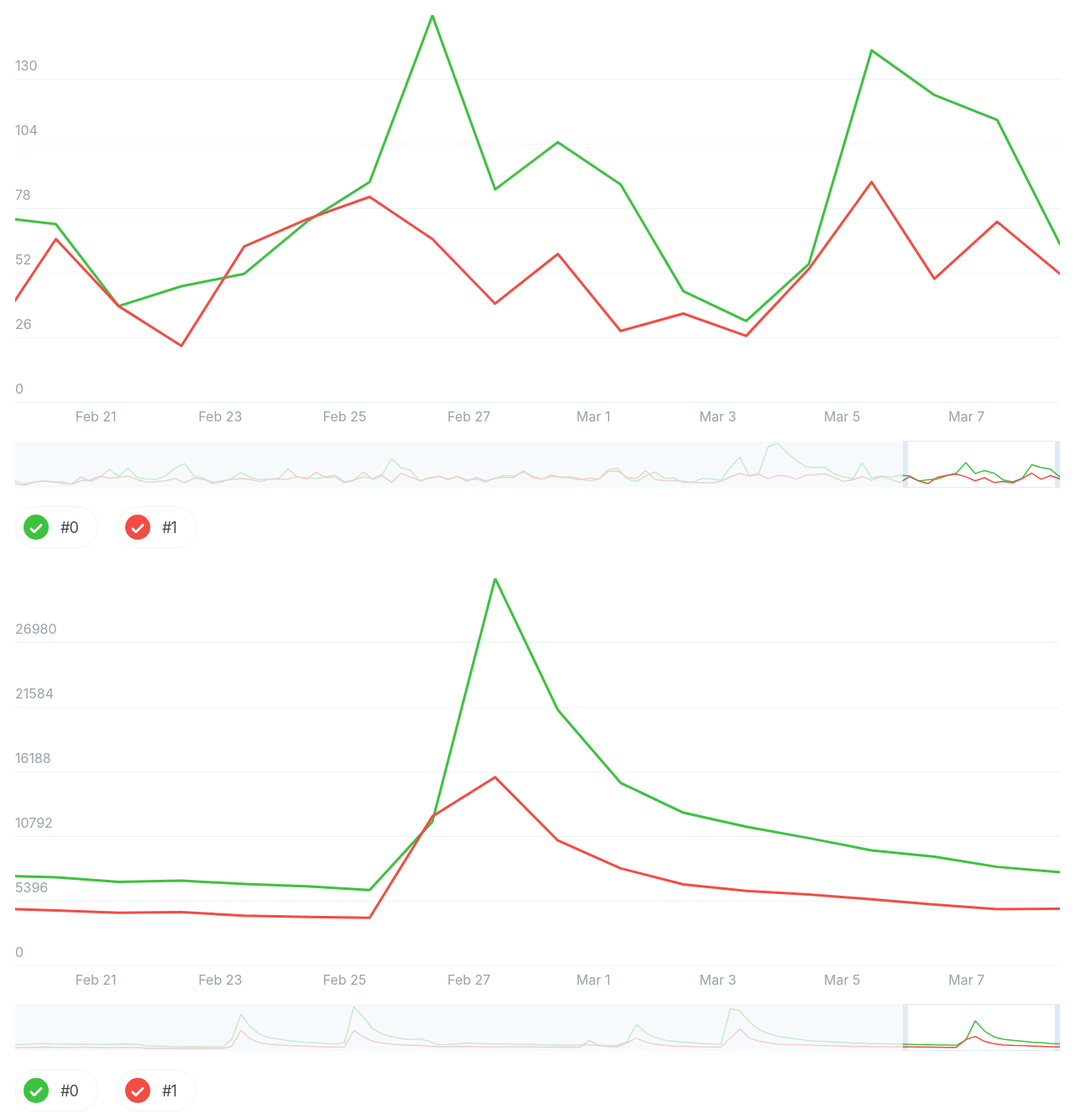
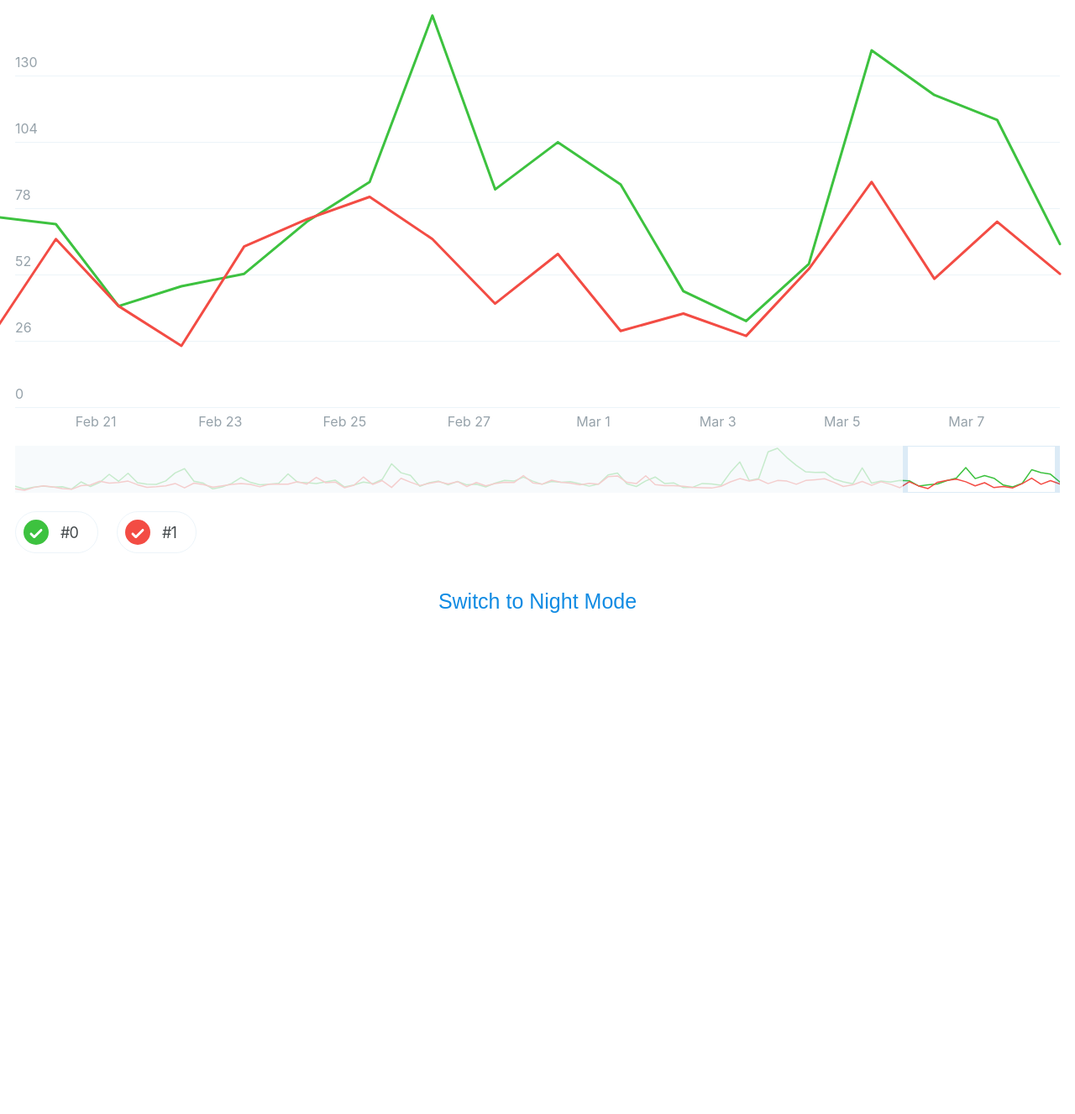
Before and after one commit to dubaua/chartapp, a website built with Parcel: page index.html in a window 1280 px wide. Shown: the top 1327 px of the page at 84% size. After the commit the page ends 800 px from the top, so only its background shows below. Built offline with nearby package versions, Linux system fonts and the light colour scheme; files whose address does not match are found by name.

Commit message:
fix safari and firefox bugs

```diff
--- a/index.js
+++ b/index.js
@@ -340,14 +340,15 @@ function createChart({ columns, types, names, colors }, parentElement) {
   function drawPreview() {
     refs.rangeEl.style.left = `${start.toFixed(4) * 100}%`;
     refs.rangeEl.style.width = `${width.toFixed(4) * 100}%`;
-    refs.previewGroup.style.transform = `scale(1, ${getPreviewScale().toFixed(2)})`;
+    const scale = getPreviewScale().toFixed(2);
+    setTransformScale(refs.previewGroup, scale)
   }
 
   function drawCharts() {
     refs.lensSvg.setAttribute('viewBox', `0 0 ${getViewBoxXRange()} ${maxY}`);
     const translate = -(100 / getViewBoxXRange()) * getStartIndex();
     const scale = getLensScale().toFixed(2);
-    refs.lensScaleGroup.style.transform = `scaleY(${scale})`;
+    setTransformScale(refs.lensScaleGroup, scale)
     refs.lensTranslateGroup.style.transform = `translateX(${translate}%)`;
   }
 
@@ -363,7 +364,6 @@ function createChart({ columns, types, names, colors }, parentElement) {
     refs.legendX.style.width = `${legendXWidth}px`;
     const labelsToSkipDivider = Math.ceil(MIN_LEGEND_X_LABEL_WIDHT_PX / (legendXWidth / xAxisLength));
     refs.legendXLabels.forEach((label, i) => {
-
       toggleClass(label, i % labelsToSkipDivider === 0, 'active')
     });
   }
@@ -505,6 +505,14 @@ function getDateString(date) {
   return month + ' ' + day.replace(/^0/, '');
 }
 
+function setTransformScale(el, scale) {
+  if (navigator.userAgent.toLowerCase().indexOf('firefox') > -1) {
+    el.setAttribute('transform', `scale(1, ${scale})`);
+  } else {
+    el.style.transform = `scale(1, ${scale})`;
+  }
+}
+
 /* PERFORMANCE TESTING */
 
 function ctt(fn, msg, count = 1) {
@@ -522,7 +530,7 @@ const body = document.body;
 fetch('/chart_data.json')
   .then(response => response.json())
   .then(charts =>
-    charts.forEach(data => {
+    charts.slice(0,1).forEach(data => {
       const holder = create('div.holder');
       console.time('creating');
       createChart(data, holder);
--- a/style.css
+++ b/style.css
@@ -1,7 +1,10 @@
 :root {
+  --preview-stroke-width: 1.5;
+  --detailed-stroke-width: 3;
+  --dot-stroke-width: 12;
+  --pin-stroke-width: 6;
   --line-width: 1.5px;
-  --stroke-width: 1.5;
-  --dot-stroke-width: 6;
+  --dot-width: 6px;
   --spacing: 18px;
   --transition-duration: 0.15s;
   --ease-in-sine: cubic-bezier(0.47, 0, 0.75, 0.72);
@@ -56,9 +59,8 @@ body {
 }
 
 .chart__lens {
-  overflow: hidden;
-  margin: calc(var(--dot-radius) * -1) calc(var(--spacing) * -1) 0;
-  padding: var(--dot-radius) var(--spacing);
+  margin: calc(var(--dot-width) * -1) calc(var(--spacing) * -1) 0;
+  padding: var(--dot-width) var(--spacing);
   line-height: 0;
 }
 
@@ -75,7 +77,7 @@ body {
 }
 
 .chart__lens svg {
-  stroke-width: calc(var(--stroke-width) * 2);
+  stroke-width: var(--detailed-stroke-width, 3);
   height: 462px; /* 77 */
 }
 
@@ -85,11 +87,11 @@ body {
 }
 
 .chart__dot {
-  stroke-width: calc(var(--dot-stroke-width) * 2);
+  stroke-width: var(--dot-stroke-width, 12);
 }
 
 .chart__pin {
-  stroke-width: var(--dot-stroke-width);
+  stroke-width: var(--pin-stroke-width, 6);
   stroke: var(--color-background);
 }
 
@@ -147,7 +149,7 @@ body {
 }
 
 .chart__preview svg {
-  stroke-width: var(--stroke-width);
+  stroke-width: var(--preview-stroke-width);
   height: 50px;
 }
 
@@ -166,7 +168,7 @@ body {
   flex-grow: 1;
   border-top: var(--line-width) solid var(--color-frame);
   border-bottom: var(--line-width) solid var(--color-frame);
-  cursor: pointer;
+  cursor: move;
 }
 
 .chart__adjust {
```
Also changed, not shown: readme.md.
